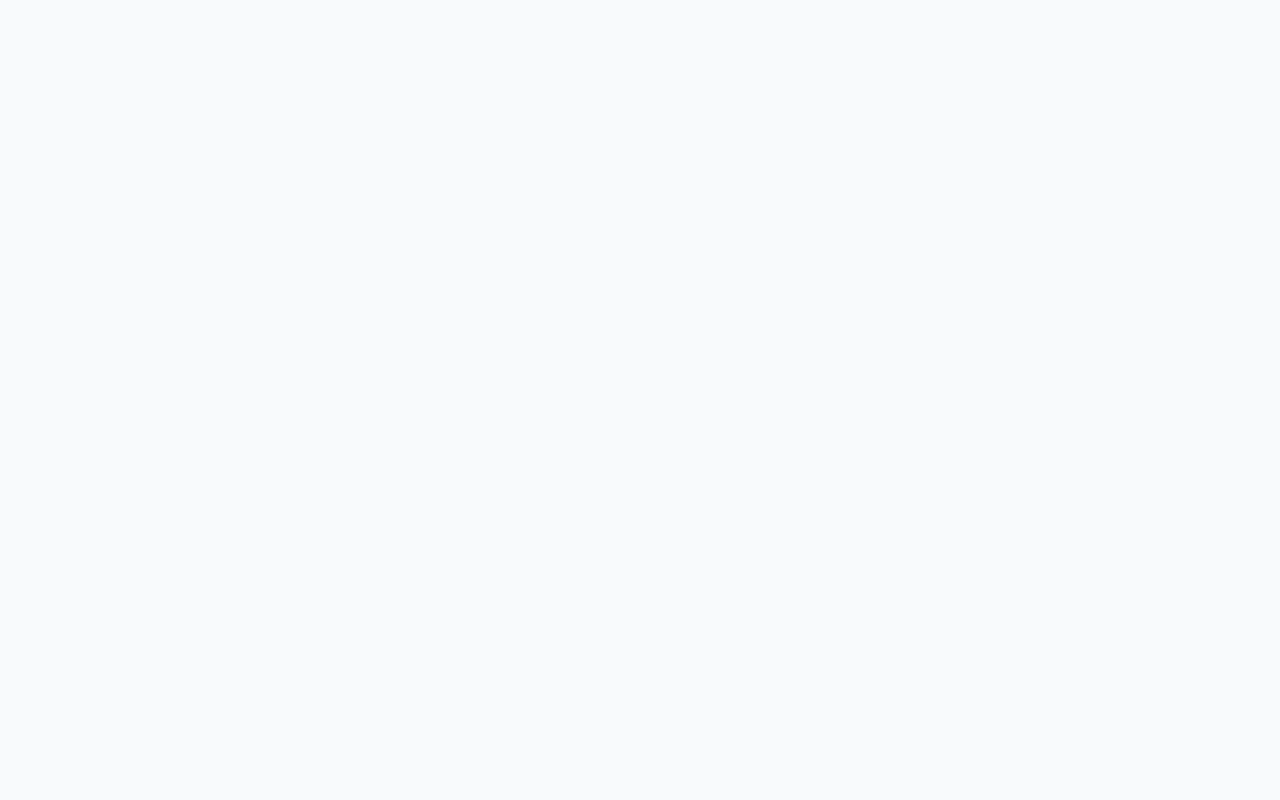
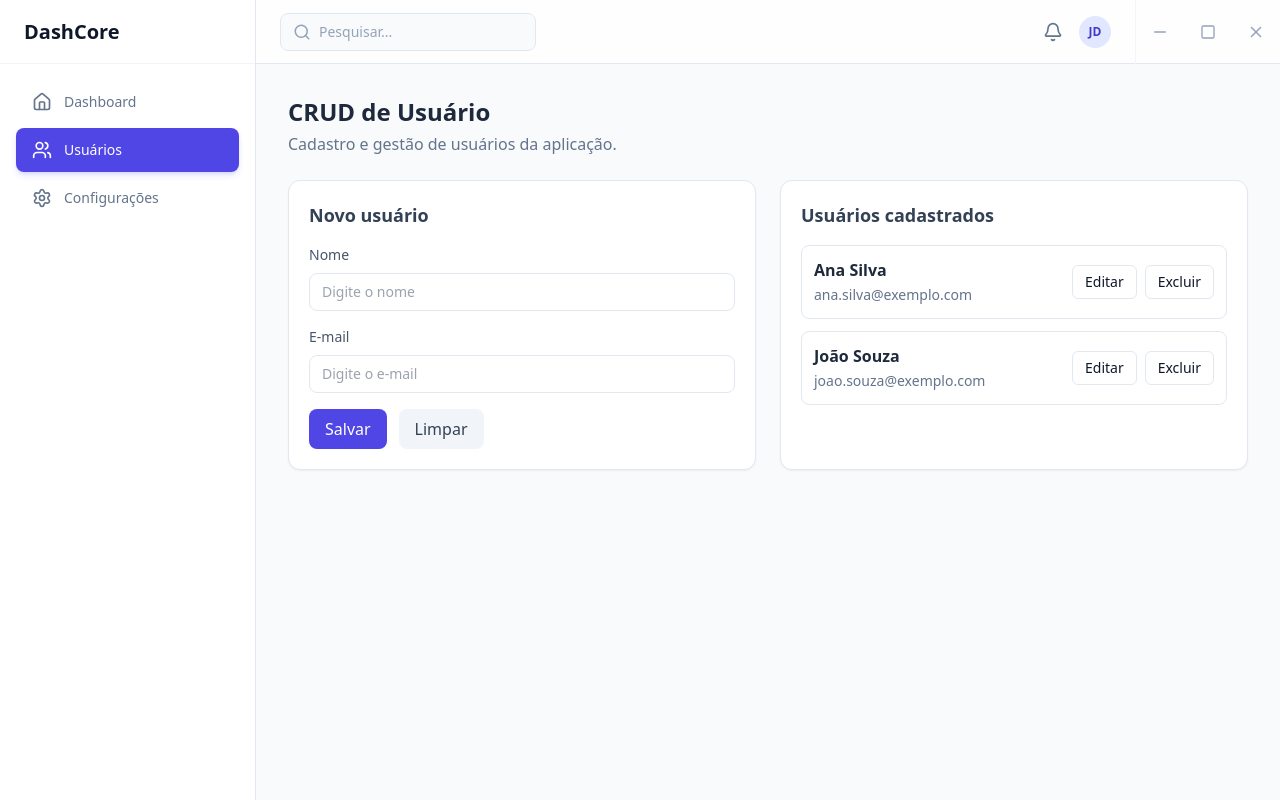
Before and after one commit to BrunoMNoronha/upa-do-tenis-app, a React (Vite) app: page /usuarios in a window 1280 px wide. Before the commit this address had no page. Built offline with nearby package versions, Linux system fonts and the light colour scheme.

Commit message:
feat: adiciona estrutura CRUD de usuários e rota no menu

```diff
--- a/src/components/Layout/MainLayout/index.tsx
+++ b/src/components/Layout/MainLayout/index.tsx
@@ -1,23 +1,21 @@
-// Arquivo: src/components/Layout/MainLayout/index.tsx
 import React from 'react';
 import { Outlet } from 'react-router-dom';
+import { Header } from '../Header';
 import { Sidebar } from '../Sidebar';
-import { Header } from '../Header';
 import styles from './styles.module.css';
 
 export const MainLayout: React.FC = () => {
   return (
-    <div className={styles.wrapper}>
-      {/* Sidebar Fixa */}
-      <Sidebar />
+    <div className={styles.layoutWrapper}>
+      <div className={styles.sidebarWrapper}>
+        <Sidebar />
+      </div>
 
-      {/* Área de Conteúdo (Header + Main Scrollável) */}
-      <div className={styles.contentArea}>
+      <div className={styles.contentWrapper}>
         <Header />
 
-        <main className={styles.main}>
-          <div className={styles.pageContainer}>
-            {/* O Outlet renderiza a página filha da rota atual */}
+        <main className={styles.mainContent}>
+          <div className={styles.contentContainer}>
             <Outlet />
           </div>
         </main>
--- a/src/components/Layout/Sidebar/index.tsx
+++ b/src/components/Layout/Sidebar/index.tsx
@@ -1,5 +1,6 @@
 import React from 'react';
-import { Home, Users, Settings } from 'lucide-react';
+import { Home, Settings, Users } from 'lucide-react';
+import { NavLink } from 'react-router-dom';
 import styles from './styles.module.css';
 
 export const Sidebar: React.FC = () => {
@@ -9,14 +10,23 @@ export const Sidebar: React.FC = () => {
         <span className="font-bold text-xl">DashCore</span>
       </div>
       <nav className={styles.nav}>
-        <div className={`${styles.navItem} ${styles.navItemActive}`}>
+        <NavLink
+          to="/"
+          end
+          className={({ isActive }) => `${styles.navItem} ${isActive ? styles.navItemActive : ''}`}
+        >
           <Home size={20} />
           <span className="font-medium text-sm">Dashboard</span>
-        </div>
-        <div className={styles.navItem}>
+        </NavLink>
+
+        <NavLink
+          to="/usuarios"
+          className={({ isActive }) => `${styles.navItem} ${isActive ? styles.navItemActive : ''}`}
+        >
           <Users size={20} />
-          <span className="font-medium text-sm">Equipe</span>
-        </div>
+          <span className="font-medium text-sm">Usuários</span>
+        </NavLink>
+
         <div className={styles.navItem}>
           <Settings size={20} />
           <span className="font-medium text-sm">Configurações</span>
--- /dev/null
+++ b/src/pages/Usuarios/UsuariosPage.tsx
@@ -0,0 +1,147 @@
+import React, { FormEvent, useMemo, useState } from 'react';
+import styles from './styles.module.css';
+
+type Usuario = {
+  id: number;
+  nome: string;
+  email: string;
+};
+
+type UsuarioForm = Omit<Usuario, 'id'>;
+
+const usuariosIniciais: Usuario[] = [
+  { id: 1, nome: 'Ana Silva', email: 'ana.silva@exemplo.com' },
+  { id: 2, nome: 'João Souza', email: 'joao.souza@exemplo.com' },
+];
+
+const formInicial: UsuarioForm = {
+  nome: '',
+  email: '',
+};
+
+export const Usuarios: React.FC = () => {
+  const [usuarios, setUsuarios] = useState<Usuario[]>(usuariosIniciais);
+  const [form, setForm] = useState<UsuarioForm>(formInicial);
+  const [usuarioEditandoId, setUsuarioEditandoId] = useState<number | null>(null);
+
+  const tituloFormulario = useMemo(
+    () => (usuarioEditandoId ? 'Editar usuário' : 'Novo usuário'),
+    [usuarioEditandoId],
+  );
+
+  const limparFormulario = () => {
+    setForm(formInicial);
+    setUsuarioEditandoId(null);
+  };
+
+  const handleSubmit = (event: FormEvent<HTMLFormElement>) => {
+    event.preventDefault();
+
+    if (!form.nome.trim() || !form.email.trim()) {
+      return;
+    }
+
+    if (usuarioEditandoId) {
+      setUsuarios((prevUsuarios) =>
+        prevUsuarios.map((usuario) =>
+          usuario.id === usuarioEditandoId ? { ...usuario, ...form } : usuario,
+        ),
+      );
+      limparFormulario();
+      return;
+    }
+
+    const novoUsuario: Usuario = {
+      id: Date.now(),
+      ...form,
+    };
+
+    setUsuarios((prevUsuarios) => [novoUsuario, ...prevUsuarios]);
+    limparFormulario();
+  };
+
+  const handleEditar = (usuario: Usuario) => {
+    setUsuarioEditandoId(usuario.id);
+    setForm({ nome: usuario.nome, email: usuario.email });
+  };
+
+  const handleRemover = (id: number) => {
+    setUsuarios((prevUsuarios) => prevUsuarios.filter((usuario) => usuario.id !== id));
+
+    if (usuarioEditandoId === id) {
+      limparFormulario();
+    }
+  };
+
+  return (
+    <section className={styles.page}>
+      <header>
+        <h1 className={styles.title}>CRUD de Usuário</h1>
+        <p className={styles.subtitle}>Cadastro e gestão de usuários da aplicação.</p>
+      </header>
+
+      <div className={styles.usersGrid}>
+        <form className={styles.formCard} onSubmit={handleSubmit}>
+          <h2 className={styles.cardTitle}>{tituloFormulario}</h2>
+
+          <label className={styles.field}>
+            Nome
+            <input
+              value={form.nome}
+              onChange={(event) => setForm((prev) => ({ ...prev, nome: event.target.value }))}
+              placeholder="Digite o nome"
+              required
+            />
+          </label>
+
+          <label className={styles.field}>
+            E-mail
+            <input
+              type="email"
+              value={form.email}
+              onChange={(event) => setForm((prev) => ({ ...prev, email: event.target.value }))}
+              placeholder="Digite o e-mail"
+              required
+            />
+          </label>
+
+          <div className={styles.actions}>
+            <button type="submit" className={styles.primaryButton}>
+              {usuarioEditandoId ? 'Atualizar' : 'Salvar'}
+            </button>
+            <button type="button" onClick={limparFormulario} className={styles.secondaryButton}>
+              Limpar
+            </button>
+          </div>
+        </form>
+
+        <div className={styles.listCard}>
+          <h2 className={styles.cardTitle}>Usuários cadastrados</h2>
+
+          {usuarios.length === 0 ? (
+            <p className={styles.emptyState}>Nenhum usuário cadastrado.</p>
+          ) : (
+            <ul className={styles.list}>
+              {usuarios.map((usuario) => (
+                <li key={usuario.id} className={styles.listItem}>
+                  <div>
+                    <strong>{usuario.nome}</strong>
+                    <span>{usuario.email}</span>
+                  </div>
+                  <div className={styles.itemActions}>
+                    <button type="button" onClick={() => handleEditar(usuario)}>
+                      Editar
+                    </button>
+                    <button type="button" onClick={() => handleRemover(usuario.id)}>
+                      Excluir
+                    </button>
+                  </div>
+                </li>
+              ))}
+            </ul>
+          )}
+        </div>
+      </div>
+    </section>
+  );
+};
--- /dev/null
+++ b/src/pages/Usuarios/index.ts
@@ -0,0 +1 @@
+export { Usuarios } from './UsuariosPage';
--- /dev/null
+++ b/src/pages/Usuarios/styles.module.css
@@ -0,0 +1,72 @@
+.page {
+  @apply space-y-6;
+}
+
+.title {
+  @apply text-2xl font-bold text-slate-800;
+}
+
+.subtitle {
+  @apply text-slate-500 mt-1;
+}
+
+.usersGrid {
+  @apply grid grid-cols-1 lg:grid-cols-2 gap-6;
+}
+
+.formCard,
+.listCard {
+  @apply bg-white border border-slate-200 rounded-xl p-5 shadow-sm;
+}
+
+.cardTitle {
+  @apply text-lg font-semibold text-slate-700 mb-4;
+}
+
+.field {
+  @apply flex flex-col gap-2 text-sm text-slate-600 mb-4;
+}
+
+.field input {
+  @apply border border-slate-200 rounded-lg px-3 py-2 outline-none focus:border-indigo-400;
+}
+
+.actions {
+  @apply flex items-center gap-3;
+}
+
+.primaryButton {
+  @apply bg-indigo-600 text-white px-4 py-2 rounded-lg hover:bg-indigo-700 transition-colors;
+}
+
+.secondaryButton {
+  @apply bg-slate-100 text-slate-700 px-4 py-2 rounded-lg hover:bg-slate-200 transition-colors;
+}
+
+.emptyState {
+  @apply text-sm text-slate-500;
+}
+
+.list {
+  @apply space-y-3;
+}
+
+.listItem {
+  @apply border border-slate-200 rounded-lg p-3 flex items-center justify-between gap-4;
+}
+
+.listItem strong {
+  @apply block text-slate-800;
+}
+
+.listItem span {
+  @apply text-sm text-slate-500;
+}
+
+.itemActions {
+  @apply flex gap-2;
+}
+
+.itemActions button {
+  @apply text-sm px-3 py-1.5 rounded-md border border-slate-200 hover:bg-slate-50 transition-colors;
+}
--- a/src/routes/index.tsx
+++ b/src/routes/index.tsx
@@ -1,20 +1,15 @@
-import { BrowserRouter, Routes, Route } from 'react-router-dom';
+import { BrowserRouter, Route, Routes } from 'react-router-dom';
 import { MainLayout } from '../components/Layout/MainLayout';
 import { Dashboard } from '../pages/Dashboard';
+import { Usuarios } from '../pages/Usuarios';
 
 export const AppRoutes = () => {
   return (
     <BrowserRouter>
       <Routes>
-        {/* Rota Pai com o Layout Principal */}
         <Route path="/" element={<MainLayout />}>
-
-          {/* Rota Index (Home) renderiza o Dashboard */}
           <Route index element={<Dashboard />} />
-
-          {/* Adicione outras rotas aqui no futuro, exemplo: */}
-          {/* <Route path="users" element={<UsersPage />} /> */}
-
+          <Route path="usuarios" element={<Usuarios />} />
         </Route>
       </Routes>
     </BrowserRouter>
```
Also changed, not shown: 1 other file (tests, documents, lock files or other folders).
